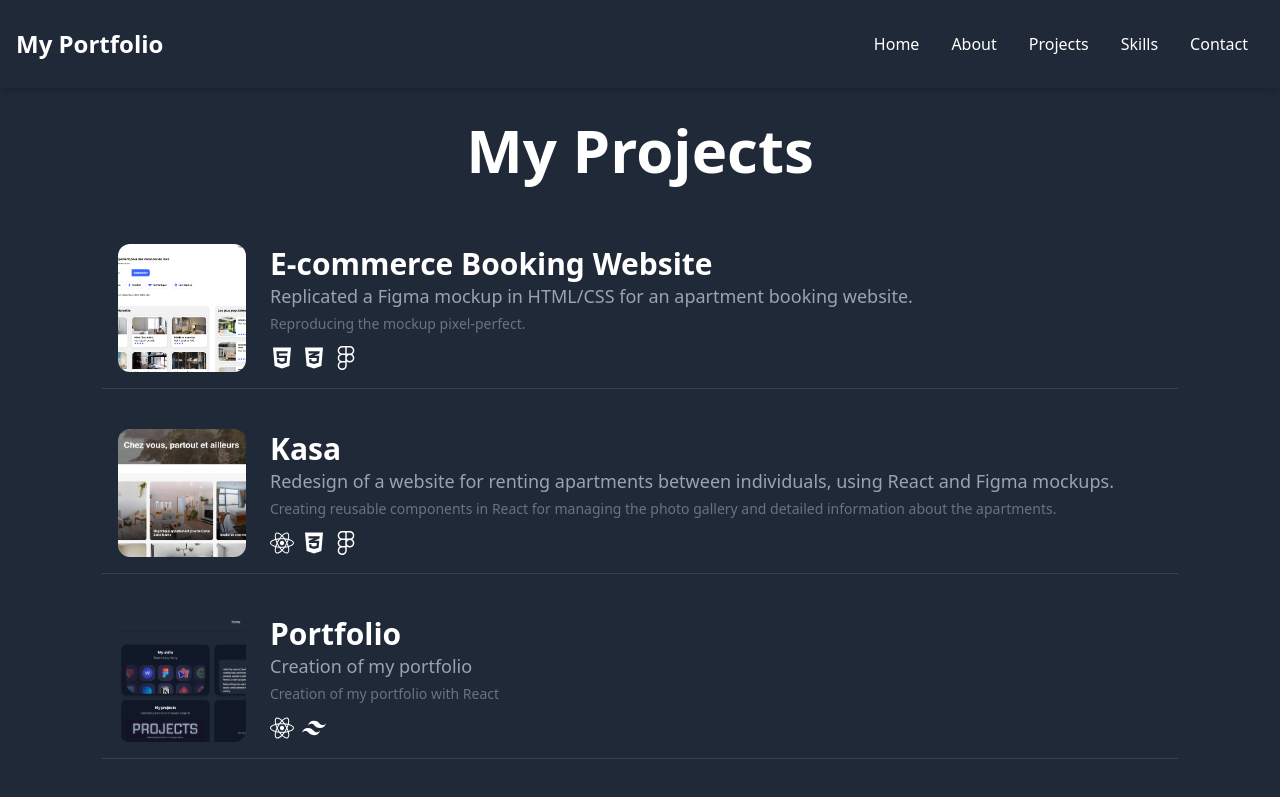
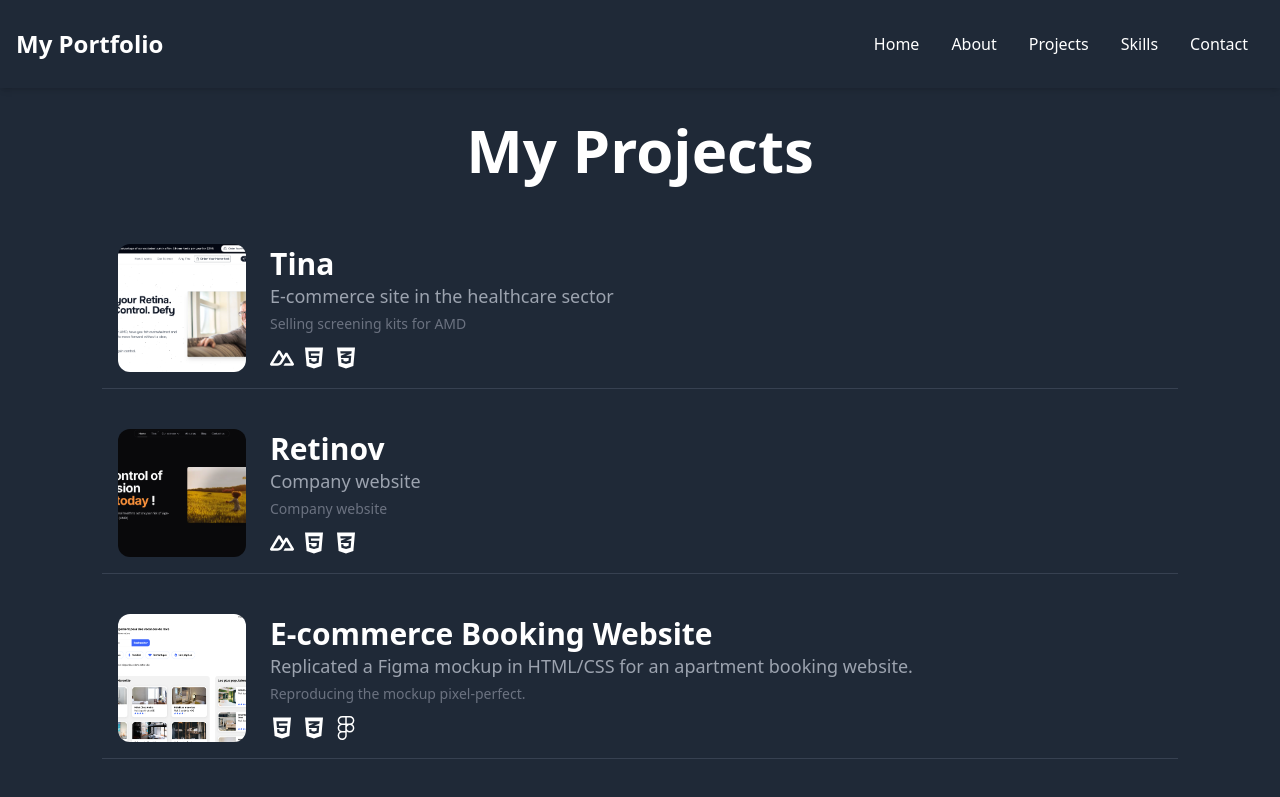
Before and after one commit to CarolinaDelerue/portfolio-react, a React (Vite) app: page /projects in a window 1280 px wide. Shown: the top 797 px of the page. Built offline with nearby package versions, Linux system fonts and the light colour scheme.

Commit message:
add retinov experiences

```diff
--- a/src/components/CardAbout.tsx
+++ b/src/components/CardAbout.tsx
@@ -44,7 +44,7 @@ const CardAbout: FC<CardAboutProps> = ({
       style={containerStyle}
       className={`flex flex-col items-center w-full h-full max-w-md p-6 transition-transform duration-300 bg-gray-900 shadow-lg ${
         link ? 'cursor-pointer hover:scale-105' : 'cursor-default'
-      } rounded-3xl ${!imageSrc ? 'justify-center' : ''} ${className} m-4`} // Ajout de la marge ici (m-4)
+      } rounded-3xl ${!imageSrc ? 'justify-center' : ''} ${className} m-4`}
     >
       {icon && <div className="mb-2 text-3xl">{icon}</div>}
       {title && <h3 className="text-xl font-semibold text-white">{title}</h3>}
--- a/src/pages/Projects.tsx
+++ b/src/pages/Projects.tsx
@@ -11,6 +11,22 @@ interface Project {
 
 const Projects: React.FC = () => {
   const projects: Project[] = [
+        {
+      title: 'Tina',
+      description: 'E-commerce site in the healthcare sector',
+      challenge: 'Selling screening kits for AMD',
+      skills: ['Nuxt', 'Nuxt UI', 'Vue', 'HTML', 'CSS' ],
+      link: 'https://www.tina.vision/',
+      imageSrc: '/assets/tina.png',
+    },
+    {
+      title: 'Retinov',
+      description: 'Company website',
+      challenge: 'Company website',
+      skills: ['Nuxt', 'Nuxt UI', 'Vue', 'HTML', 'CSS' ],
+      link: 'https://www.retinov.com/',
+      imageSrc: '/assets/retinov.png',
+    },
     {
       title: 'E-commerce Booking Website',
       description: 'Replicated a Figma mockup in HTML/CSS for an apartment booking website.',
```
Also changed, not shown: public/assets/retinov.png (added), public/assets/tina.png (added).
